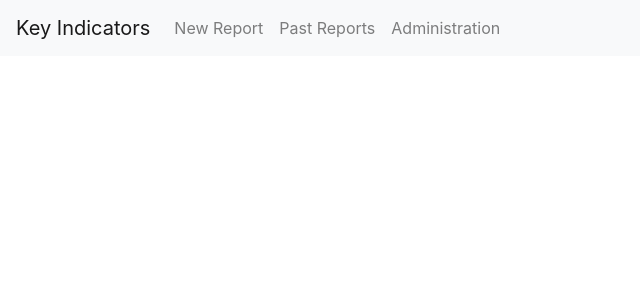
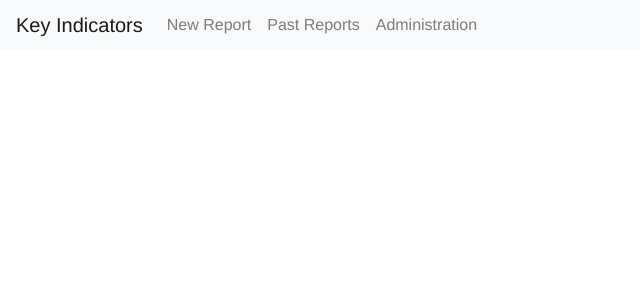
Before and after one commit to brianweber13/mission-tracker, a Django app: page / in a window 1280 px wide. Shown: the top 300 px of the page, without its empty margins (0-640 px from the left). Run offline with Django 3.2, Linux system fonts and the light colour scheme; some libraries are stand-ins or nearby versions.

Commit message:
added custom styles using sass

```diff
--- /dev/null
+++ b/KeyIndicators/static/KeyIndicators/styles.css
@@ -0,0 +1,11 @@
+body {
+  font: 100% Helvetica, sans-serif;
+  color: #ddd8c4; }
+
+nav {
+  background: #04151f; }
+
+div#content {
+  background: #46494c; }
+
+/*# sourceMappingURL=styles.css.map */
--- /dev/null
+++ b/KeyIndicators/static/KeyIndicators/styles.sass
@@ -0,0 +1,16 @@
+$font-stack:       Helvetica, sans-serif
+$primary-color:    #46494c
+$secondary-color:  #04151f
+$text-color:       #ddd8c4
+$accent-color:     #50808e
+$accent-color-red: #993955
+
+body
+  font: 100% $font-stack
+  color: $text-color
+
+nav
+  background: $secondary-color
+
+div#content
+  background: $primary-color
--- a/KeyIndicators/templates/KeyIndicators/base.html
+++ b/KeyIndicators/templates/KeyIndicators/base.html
@@ -1,3 +1,4 @@
+{% load static %}
 <!DOCTYPE html>
 <html lang="en">
 
@@ -9,6 +10,10 @@
   <!-- Bootstrap: latest compiled and minified CSS -->
   <link rel="stylesheet" href="https://maxcdn.bootstrapcdn.com/bootstrap/4.0.0/css/bootstrap.min.css" integrity="sha384-Gn5384xqQ1aoWXA+058RXPxPg6fy4IWvTNh0E263XmFcJlSAwiGgFAW/dAiS6JXm"
     crossorigin="anonymous">
+
+  <!-- custom css: -->
+  <link rel="stylesheet" type="text/css"
+  href="{% static "KeyIndicators/styles.css" %}">
 
   <title>{{ title }} | {% block subtitle %}{% endblock %}</title>
 </head>
```
Also changed, not shown: 2 other files.
